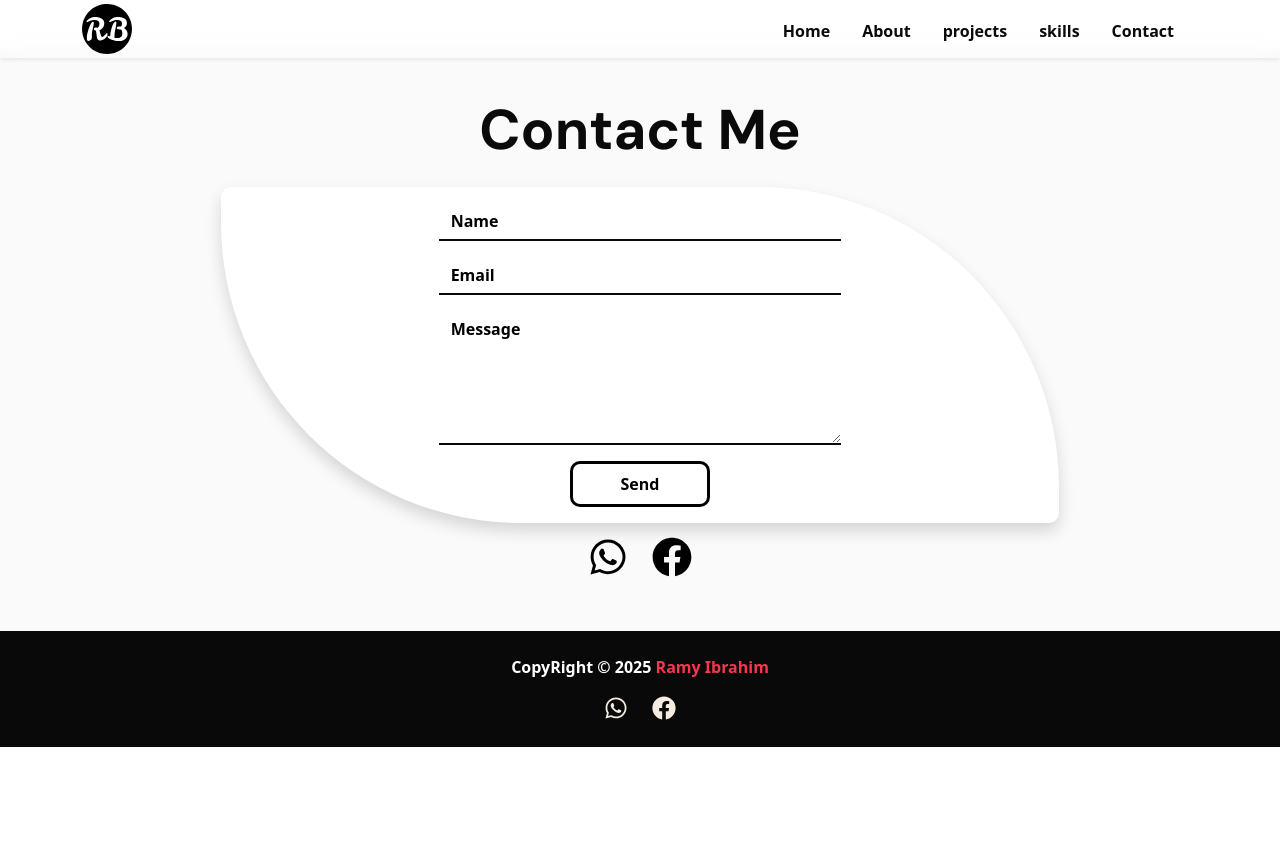
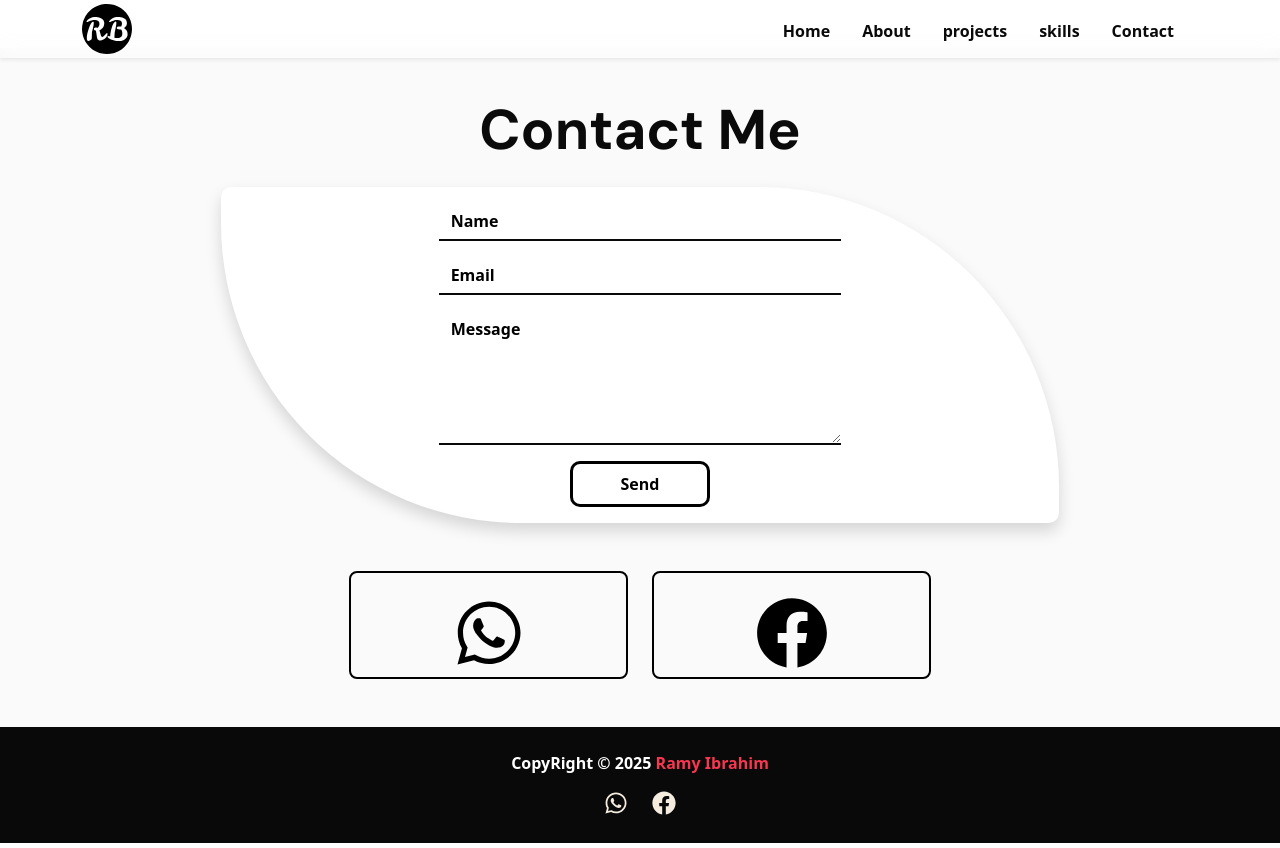
Before and after one commit to ramiIbra7im/portfolio, a React (Create React App) app: page /contact in a window 1280 px wide. Built offline with nearby package versions, Linux system fonts and the light colour scheme.

Commit message:
Update New Project Food Store

```diff
--- a/src/Components/Contact.js
+++ b/src/Components/Contact.js
@@ -89,23 +89,29 @@ const Contact = () => {
           <button type="submit" className="btn_trns p-2 pe-5 ps-5 fw-bold">Send</button>
         </div>
       </form>
- <div className="d-flex justify-content-center gap-4">
+        <div className="d-flex justify-content-center gap-4 container mt-5">
+          <div className=' col-lg-3 p-2 text-center contet-link'>
+
           <a
             href="https://wa.me/201551212431"
             target="_blank"
             rel="noopener noreferrer"
-            className=" fs-1 ic text-black"
-          >
-            <FaWhatsapp />
-          </a>
+            className=" display-2 ic  text-black"
+            ><FaWhatsapp />
+            </a>
+          </div>
+          <div className=' p-2 col-lg-3 text-center  contet-link'>
           <a
             href="https://facebook.com/Ramiibra7im"
             target="_blank"
             rel="noopener noreferrer"
-            className=" fs-1 ic text-black"
+            className=" display-2 ic text-black"
           >
             <FaFacebook />
-          </a>
+            </a>
+
+          </div>
+
         </div>
 
     </div>
--- a/src/Components/Projects.js
+++ b/src/Components/Projects.js
@@ -10,6 +10,7 @@ import todo from '../Images/todo.jpg';
 import calc from '../Images/calc.jpg';
 import age from '../Images/age.jpg';
 import landing from '../Images/Landing.jpg';
+import foodheat from '../Images/foodheat.jpg';
 
 const projects = [
   {
@@ -61,21 +62,28 @@ const projects = [
     imageUrl: landing,
     link: 'https://page-rb.vercel.app/',
   },
+  {
+    id: 8,
+    title: 'Food Store',
+    description: 'وصف قصير للمشروع السابع.',
+    imageUrl: foodheat,
+    link: 'https://foodheat.vercel.app/',
+  },
 ];
 
 const ProjectsGrid = () => {
   return (
     <div className="container-fluid co-fluid p-2 pt-5">
-      <div className="container main-project p-3">
+      <div className="container main-project p-5">
         <h1 className="p-3 fw-bold display-3 text-center">My Projects</h1>
         <Row>
           {projects.slice().reverse().map((project) => (
-            <Col md={4} className="mb-4" key={project.id}>
+            <Col md={4} className="mb-4 " key={project.id}>
               <a
                 href={project.link}
                 target="_blank"
                 rel="noopener noreferrer"
-                className="text-decoration-none"
+                className="text-decoration-none "
               >
                 <motion.div
                   className="card project-card border-0"
--- a/src/Stylish/Contact.css
+++ b/src/Stylish/Contact.css
@@ -72,3 +72,8 @@
     background-color: var(--white);
     color: green;
 }
+
+.contet-link{
+    border: 2px solid black;
+    border-radius: 8px;
+}
--- a/src/Stylish/Navstyle.css
+++ b/src/Stylish/Navstyle.css
@@ -113,7 +113,7 @@
 }
 
 .hero-section{
-        background-image: linear-gradient(to bottom, #D0CBF7 40%,#DCE9F7 100%);
+        background-image: linear-gradient(to bottom, #978ee0 40%,#DCE9F7 100%);
 }
 
 
```
Also changed, not shown: src/Images/foodheat.jpg (added).
